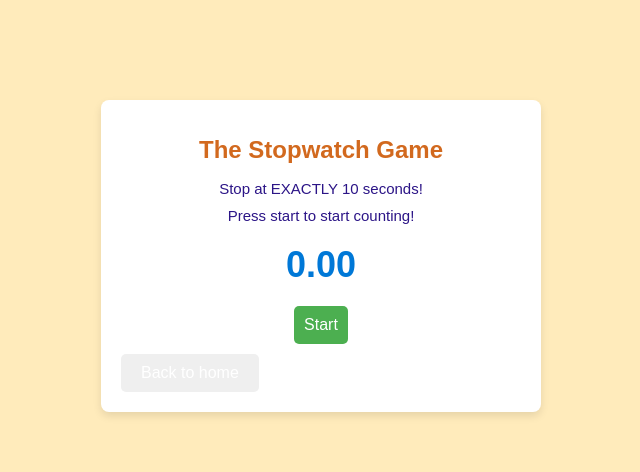
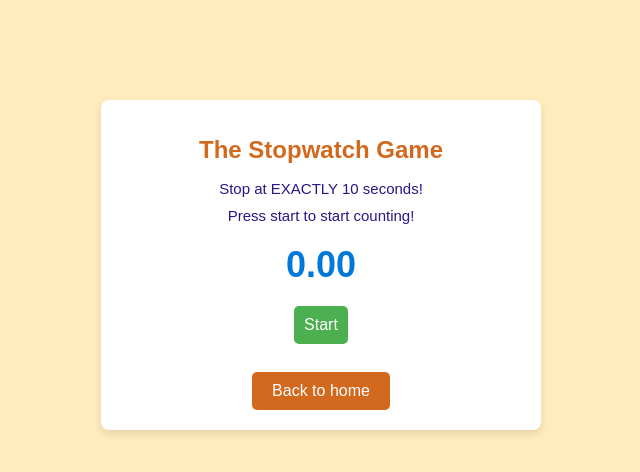
Before and after one commit to hjw1112/stopwatch-game, a plain HTML site: page index.html in a window 1280 px wide. Both pictures are taken after a click on the button "Start". Shown: the whole page, without its empty margins (319-959 px from the left). Drawn offline with Linux system fonts and the light colour scheme.

Commit message:
Fixed css to make button centered and color of button

```diff
--- a/styles.css
+++ b/styles.css
@@ -51,7 +51,6 @@ p {
     user-select: none;
     cursor: pointer;
     justify-content: center;
-    display: flex;
 }
 
 #start-btn {
@@ -98,4 +97,9 @@ p {
     padding: 10px;
     border-radius: 5px;
     display: none;
+    margin: auto;
 }
+
+#backtohome {
+    background-color: chocolate;
+}
```
Also changed, not shown: index.html (+1 -0 lines), script.js (line endings or trailing spaces).
